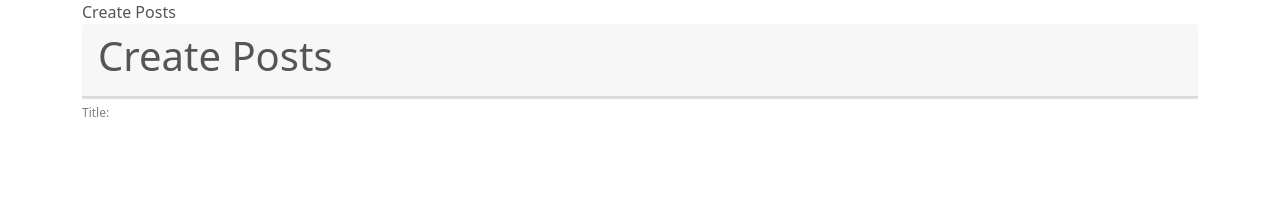
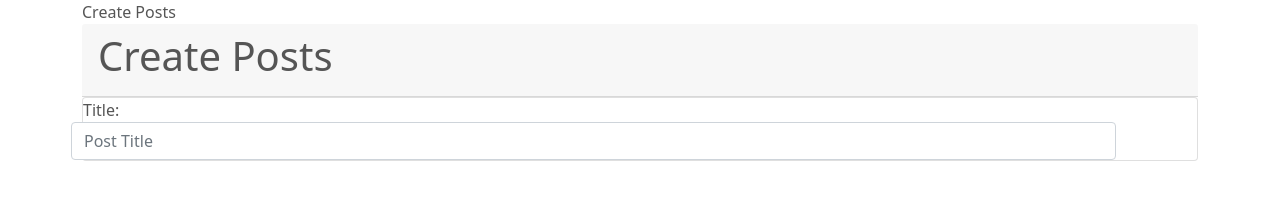
Before and after one commit to Panhinda/Panhinda-Frontend, a React (Create React App) app: page /dashboard/createPost in a window 1280 px wide. Shown: the top 210 px of the page. Built offline with nearby package versions, Linux system fonts and the light colour scheme.

Commit message:
create post -1

```diff
--- a/src/components/pages/create post/createPost.js
+++ b/src/components/pages/create post/createPost.js
@@ -7,19 +7,35 @@ class createPost extends Component {
                 Create Posts
                 <div className="col-xl-12 col-lg-12 col-md-12 col-sm-12 grid-margin stretch-card">
                 <div className="card-header "><h1>Create Posts</h1></div>
+
                     <div className="card card-statistics custom-card-bottom">
+                        <div className="col-11">
 
-                        </div>
                         <label
-                            htmlFor="riskLevel"
-                            style={{
-                              color: "grey",
-                              fontSize: 12,
-                              fontWeight: "500",
-                            }}
+                            htmlFor="Title"
+
                           >
                             Title:
                             </label>
+                            <div className="row">
+                            <input
+                              type="text"
+                              name="Title"
+                              className="form-control"
+                              id="formGroupExampleInput"
+                              //onChange={handleChange}
+                              //disabled={true}
+                              //value={}
+                              placeholder="Post Title"
+                            />
+
+                            </div>
+                        </div>
+
+
+                        </div>
+
+
                         </div>
             </div>
         );
--- a/src/components/pages/dashboard/dashboard.js
+++ b/src/components/pages/dashboard/dashboard.js
@@ -35,7 +35,18 @@ class dashboard extends Component {
             <div className="container1">
                 <Header />
                 <h5>Welcome to Panhinda!</h5>
+                <div className="row">
+                <div className="col-8">
+                    <h6>Filters</h6>
+                </div>
 
+                <div className="col-4">
+                    <button onClick={()=>{this.props.history.push(
+            `/dashboard/createPost`
+          );}}>Create Post</button>
+                </div>
+
+                </div>
                 <table className="table table-dark">
                     <thead className="thead-dark">
                         <tr>
```
